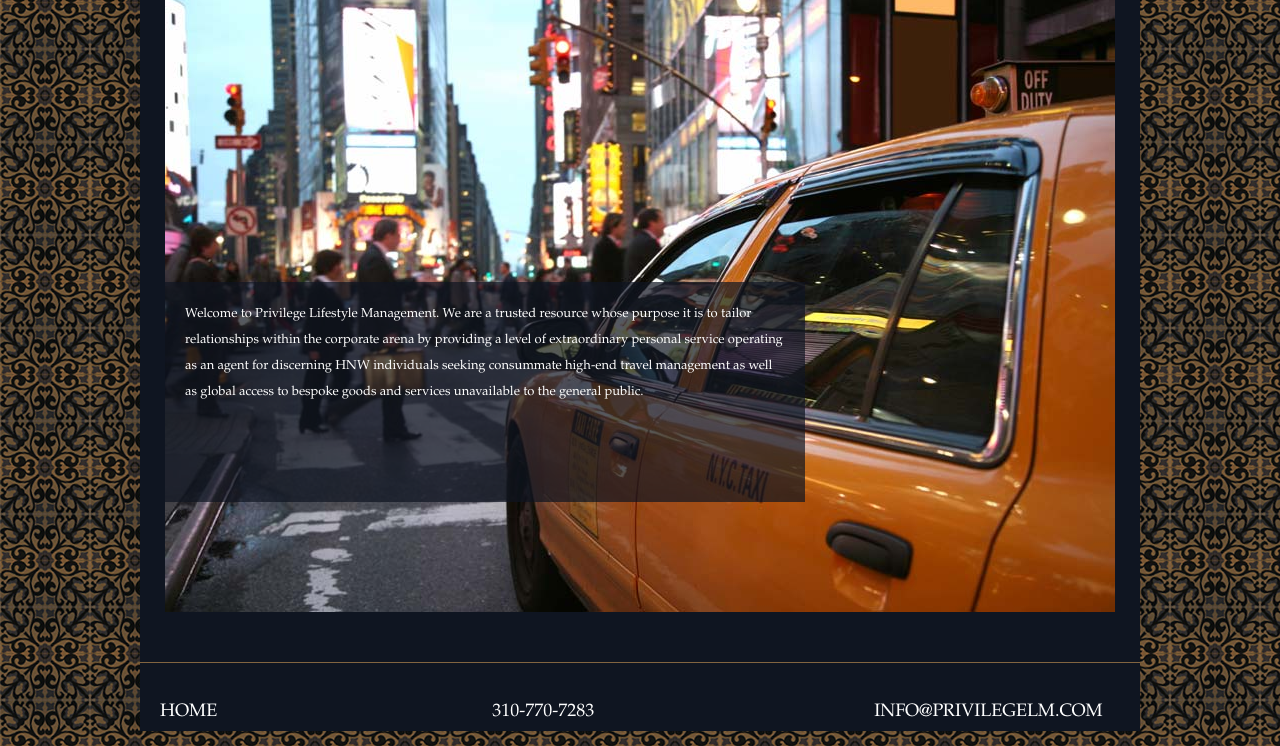
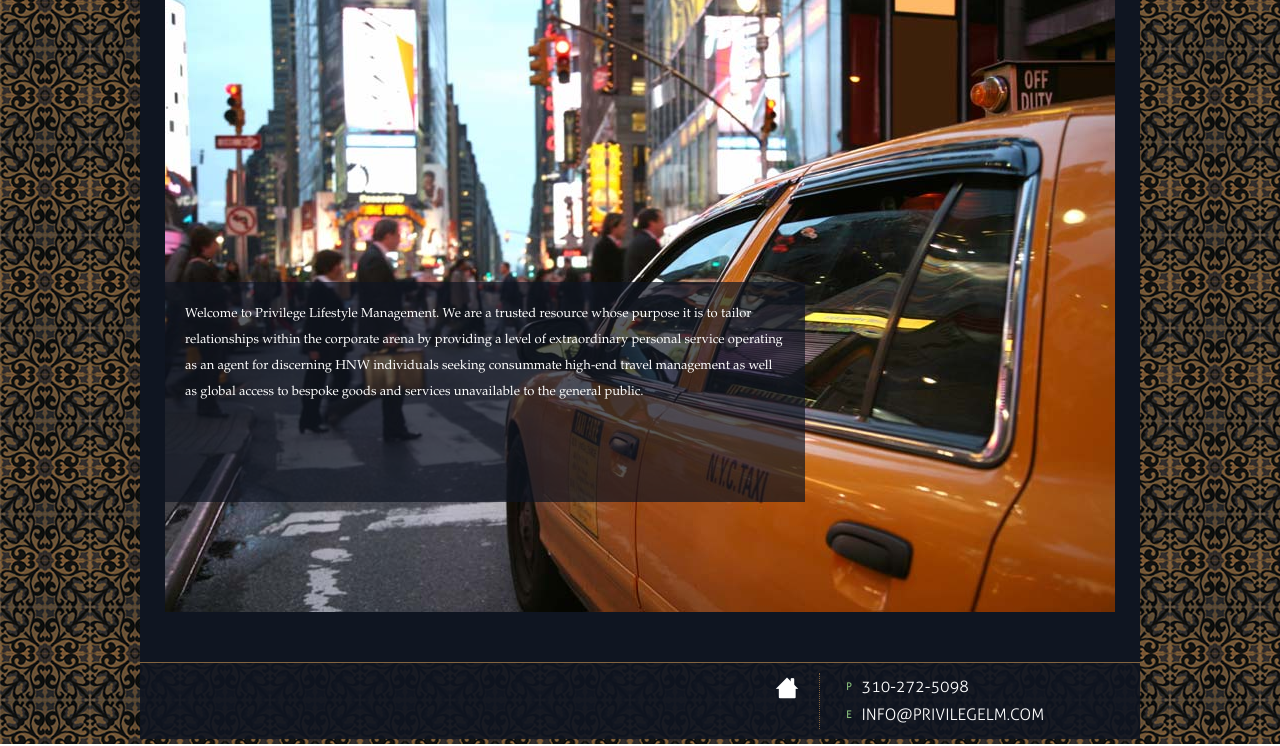
Before and after one commit to stevegifford/privilege, a plain HTML site: page index.html in a window 1280 px wide. Shown: the part 137-883 px from the top of the page. Drawn offline with Linux system fonts and the light colour scheme.

Commit message:
Footer changes
Redesigned footer with new layout and fonts.

```diff
--- a/css/medium.css
+++ b/css/medium.css
@@ -33,8 +33,7 @@ header { }
 
 nav { z-index: 999; }
 
-	nav ul {
-	background: #0f1521; }
+	nav ul { }
 
 		nav ul a {}
 
--- a/css/privilege.css
+++ b/css/privilege.css
@@ -1,7 +1,6 @@
 @font-face {
-	font-family: BodoniXT;
-	src: url(fonts/BodoniXT.ttf);
-	font-weight: 400; }
+	font-family: AllerLt;
+	src: url('../fonts/Aller_Lt.ttf'); }
 
 /**
  * Eric Meyer's Reset CSS v2.0 (http://meyerweb.com/eric/tools/css/reset/)
@@ -92,7 +91,10 @@ footer {
 	border-top: 1px solid #826440;
 	font-size: 15px; }
 
-	footer nav ul li { border-left: none; font-size: 18px; margin-right: 250px; }
+	footer nav { background: rgba(15,21,33,0.9); }
+	footer nav ul { width: 280px; float: right; margin: 0 20px 10px 0; border-left: 1px dotted #826440; padding-left: 20px; }
+		footer nav ul li { font-family: AllerLt, Helvetica, Arial, sans-serif; border-left: none; font-size: 16px; float: left; vertical-align: top; padding: 0; margin:6px; line-height: 1em; }
+		footer nav ul li span { font-size: 10px; font-weight: bold; color: #84b778; margin-right: 10px; vertical-align: top; margin-top: 3px;}
 		footer nav ul li:last-child { margin-right: 0; }
 
 
@@ -110,6 +112,10 @@ header {
 	position: relative;
 	padding-top: 40px;
 	z-index: 999; }
+
+.home { float: right; margin: 10px 20px;}
+.home a { background: url('../images/home.png') 0 5px no-repeat; padding: 12px; margin-left: 5px; }
+	.home a span { display: none; }
 
 img, object { max-width: 100%; zoom: 1; }
 
--- a/css/small.css
+++ b/css/small.css
@@ -39,19 +39,19 @@ footer {
 	padding: 0;
 	 }
 
-	footer nav { padding: 5px 0 0 0; }
-
-	footer nav ul { margin: 0; }
-
-	footer nav ul li { float: left; margin: 0 15px 0 0; font-size: 100%; padding: 10px 0; }
+	footer nav { padding: 5px 0 0 0; background: rgba(15,21,33,1); }
+		footer nav ul { margin: 0; width: auto; padding-left: 5px; }
+			footer nav ul li { float: left; margin: 0 10px 0 0; font-size: 100%; padding: 10px 0; }
+				footer nav ul li span { margin-right: 3px; }
 
 h3 {
  }
 
 header { padding-top: 20px; }
 
-.home a { background: url('../images/home.png') 0 5px no-repeat; padding: 12px; margin-left: 5px; }
-	.home a span { display: none; }
+.home { margin: 10px 5px; }
+	.home a { background: url('../images/home.png') 0 5px no-repeat; padding: 12px; margin-left: 5px; }
+		.home a span { display: none; }
 
 .lifestyle { display: none; }
 
--- a/index.html
+++ b/index.html
@@ -106,10 +106,10 @@ $(document).ready(function() {
 <footer>
 	<nav>
 	<ul>
-		<li class="home"><a href="index.html"><span>Home</span></a></li>
-		<li class="phone"><a href="tel:+1-310-770-7283">310-770-7283</a></li>
-		<li class="email"><a href="mailto:info@privilegelm.com"><span>Info@PrivilegeLM.com</span></a></li>
+		<li class="phone"><span>P</span><a href="tel:+1-310-272-5098">310-272-5098</a></li>
+		<li class="email"><span>E</span><a href="mailto:info@privilegelm.com">Info@PrivilegeLM.com</a></li>
 	</ul>
+		<div class="home"><a href="index.html"><span>Home</span></a></div>
 	<div class="clear"></div>
 	</nav>
 </footer>
```
Also changed, not shown: arts.html (+3 -3 lines), ourpart.html (+3 -3 lines), prestige.html (+3 -3 lines), theteam.html (+3 -3 lines), travel.html (+3 -3 lines), whatwedo.html (+3 -3 lines), fonts/Aller_Lt.ttf (added).
